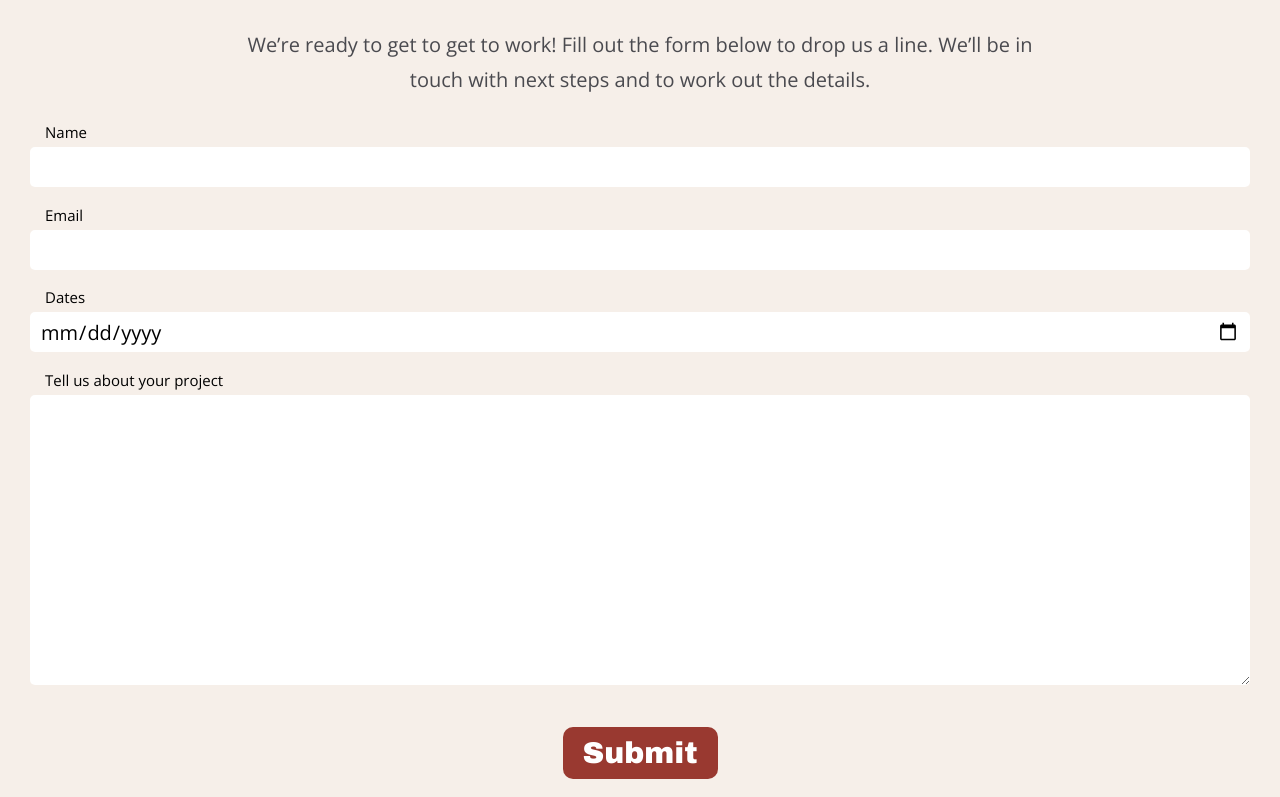
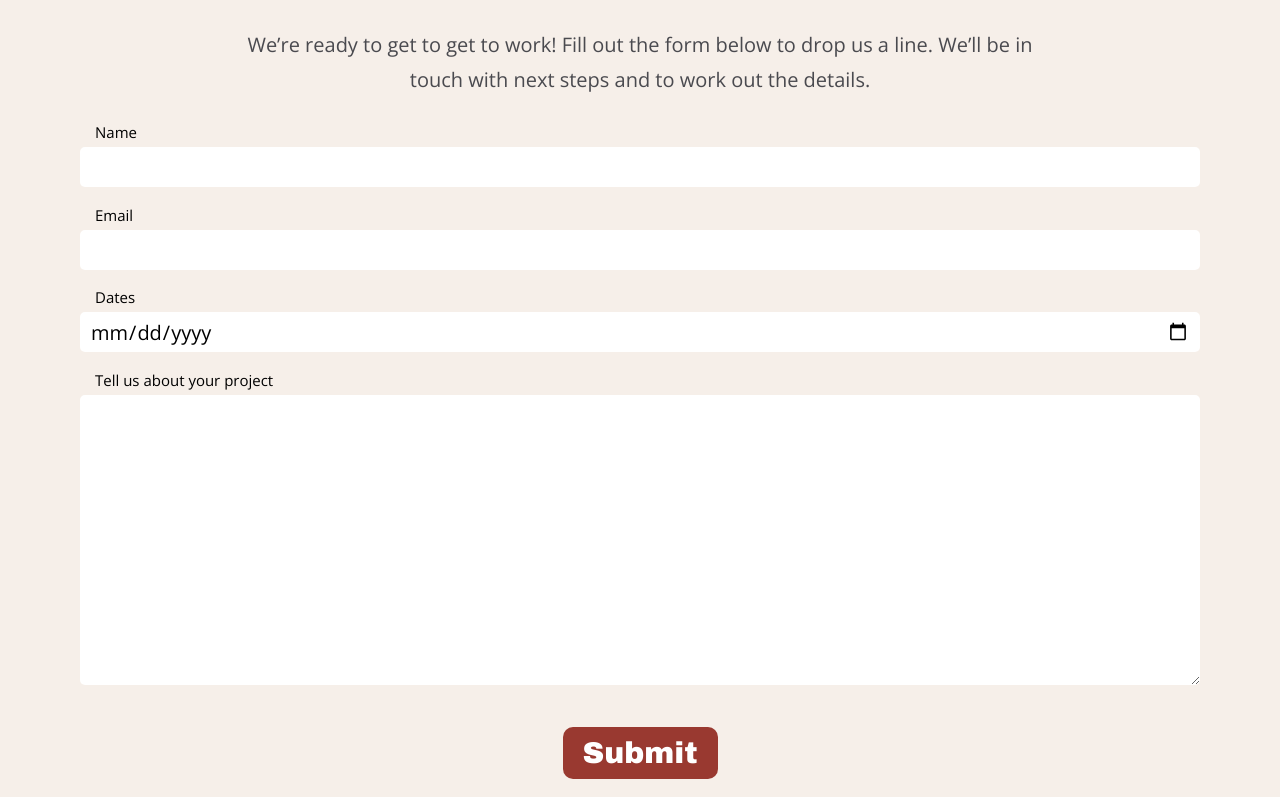
Before and after one commit to mahoneycm/TheBakery, an Eleventy site: page pages/contact.html in a window 1280 px wide. Shown: the part 403-1200 px from the top of the page. Built offline with nearby package versions, Linux system fonts and the light colour scheme; Eleventy itself is replaced by a stand-in of ours; files that its build step writes are made by us from their sources; a web font is replaced by a local one.

Commit message:
Add margin to form

```diff
--- a/scss/layouts/_form.scss
+++ b/scss/layouts/_form.scss
@@ -1,6 +1,10 @@
 form {
   display: flex;
   flex-direction: column;
+
+  @include respond("tablet") {
+    margin-inline: 5rem;
+  }
 }
 
 input:where(:not([type="submit"])),
```
Also changed, not shown: bundle.css, 1 other file.
